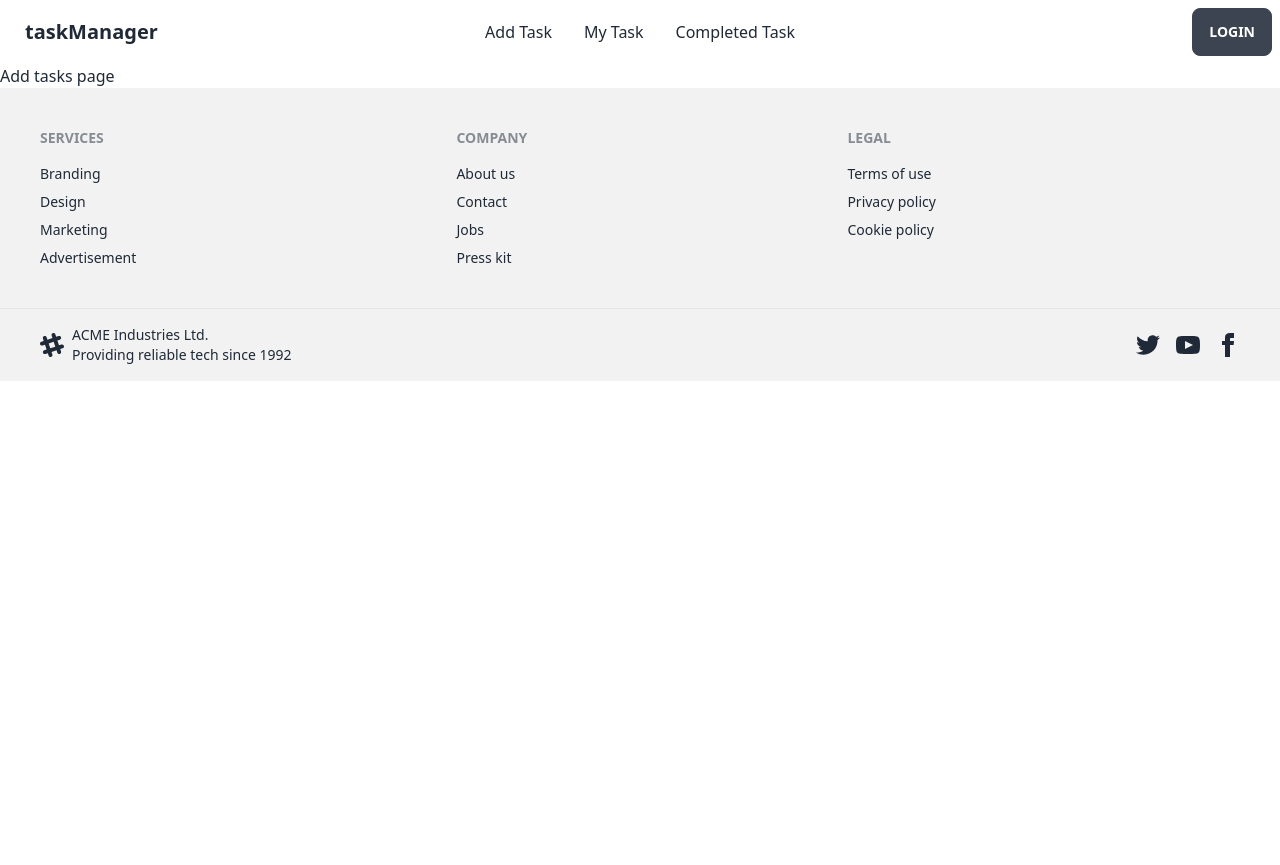
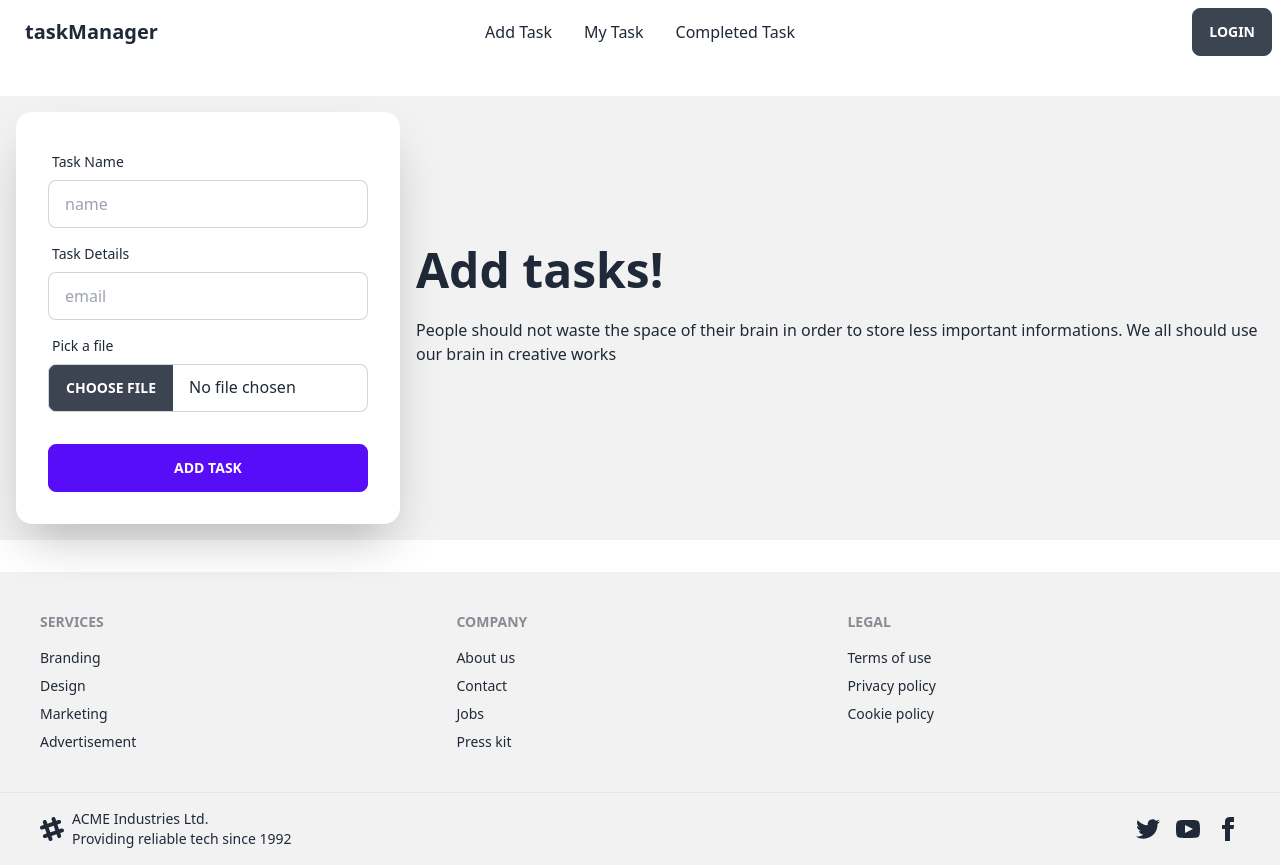
Before and after one commit to SynysterRudro/task-manager-client, a Next.js app: page /AddTasks in a window 1280 px wide. Before the commit the page ends 800 px from the top, so only its background shows below. Built offline with nearby package versions, Linux system fonts and the light colour scheme; no server answers.

Commit message:
add task added successfully

```diff
--- a/pages/AddTasks.js
+++ b/pages/AddTasks.js
@@ -1,12 +1,108 @@
-import React from 'react';
+import Link from 'next/link';
+import React, { useContext } from 'react';
+import { AuthContext } from '../components/Contexts/AuthProvider';
 import Footer from '../components/Footer/Footer';
 import Navbar from '../components/Navbar/Navbar';
 
+
 const AddTasks = () => {
+
+    const { user } = useContext(AuthContext);
+    // console.log(user);
+
+
+    const handleForm = event => {
+        event.preventDefault();
+        const form = event.target;
+        const name = form.name.value;
+        const details = form.taskDetails.value;
+        const img = form.img.value;
+
+
+        if (user?.uid) {
+            const tasks = {
+                title: name,
+                email: user?.email,
+                state: 'not',
+                description: details
+            }
+
+            fetch('http://localhost:5000/alltasks', {
+                method: 'POST',
+                headers: {
+                    'content-type': 'application/json'
+                },
+                body: JSON.stringify(tasks)
+            })
+                .then(res => res.json())
+                .then(data => {
+                    // console.log(data);
+                    if (data.acknowledged) {
+                        alert('Tasks added');
+                    }
+                })
+
+
+        }
+
+        else {
+            // navigate('/login');
+        }
+
+        // console.log(review);
+
+        form.reset();
+    }
+
+
+
     return (
         <div>
             <Navbar></Navbar>
-            Add tasks page
+
+            {/* form  */}
+
+            <div className='my-8'>
+                <div className="hero bg-base-200">
+                    <div className="hero-content flex-col lg:flex-row-reverse">
+                        <div className="text-center lg:text-left">
+                            <h1 className="text-5xl font-bold">Add tasks!</h1>
+                            <p className="py-6">People should not waste the space of their brain in order to store less important informations. We all should use our brain in creative works</p>
+
+                        </div>
+                        <div className="card flex-shrink-0 w-full max-w-sm shadow-2xl bg-base-100">
+
+                            {/* form part  */}
+                            <form onSubmit={handleForm} className="card-body">
+                                <div className="form-control">
+                                    <label className="label">
+                                        <span className="label-text">Task Name</span>
+                                    </label>
+                                    <input type="text" name='name' placeholder="name" className="input input-bordered" />
+                                </div>
+                                <div className="form-control">
+                                    <label className="label">
+                                        <span className="label-text">Task Details</span>
+                                    </label>
+                                    <input type="text" name='taskDetails' placeholder="email" className="input input-bordered" />
+                                </div>
+                                <div className="form-control">
+                                    <div className="form-control w-full max-w-xs">
+                                        <label className="label">
+                                            <span className="label-text">Pick a file</span>
+                                        </label>
+                                        <input name='img' type="file" className="file-input file-input-bordered w-full max-w-xs" />
+                                    </div>
+                                </div>
+                                <div className="form-control mt-6">
+                                    <input className="btn btn-primary" type="submit" value="Add task" />
+                                </div>
+                            </form>
+                        </div>
+                    </div>
+                </div>
+            </div>
+
             <Footer></Footer>
         </div>
     );
--- a/pages/MyTasks.js
+++ b/pages/MyTasks.js
@@ -1,10 +1,24 @@
-import React from 'react';
+import React, { useContext, useEffect, useState } from 'react';
+import { AuthContext } from '../components/Contexts/AuthProvider';
 import Footer from '../components/Footer/Footer';
 import Navbar from '../components/Navbar/Navbar';
 import Tasks from '../components/Tasks/Tasks'
 
-const MyTasks = ({ tasks }) => {
+
+
+const MyTasks = () => {
     // console.log(tasks);
+    const { user } = useContext(AuthContext);
+
+    const [tasks, setTasks] = useState([]);
+
+    useEffect(() => {
+        fetch(`http://localhost:5000/alltasks?email=${user?.email}`)
+            .then(res => res.json())
+            .then(data => setTasks(data))
+    }, [user?.email])
+
+
     return (
         <div>
             <Navbar></Navbar>
@@ -23,15 +37,3 @@ const MyTasks = ({ tasks }) => {
 };
 
 export default MyTasks;
-
-
-export const getServerSideProps = async () => {
-    const res = await fetch('https://task-manager-server-ecru.vercel.app/alltasks');
-    const data = await res.json();
-
-    return {
-        props: {
-            tasks: data
-        }
-    }
-}
```
